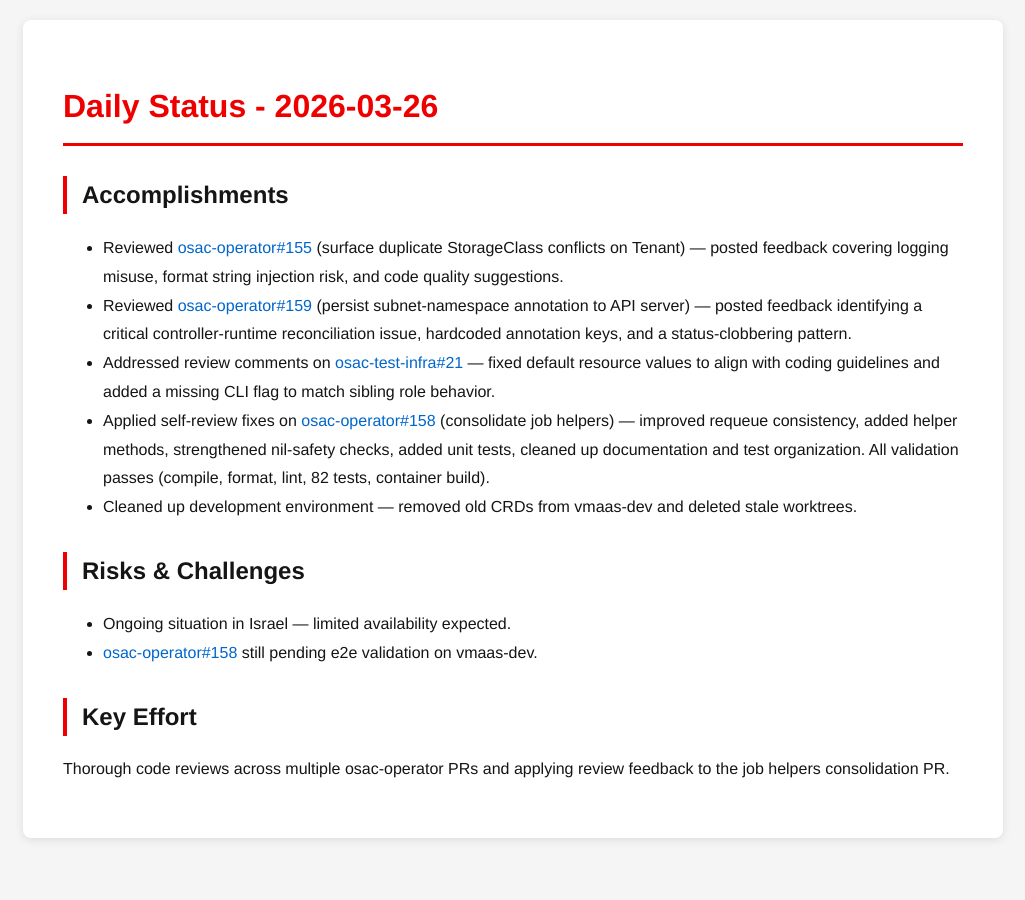
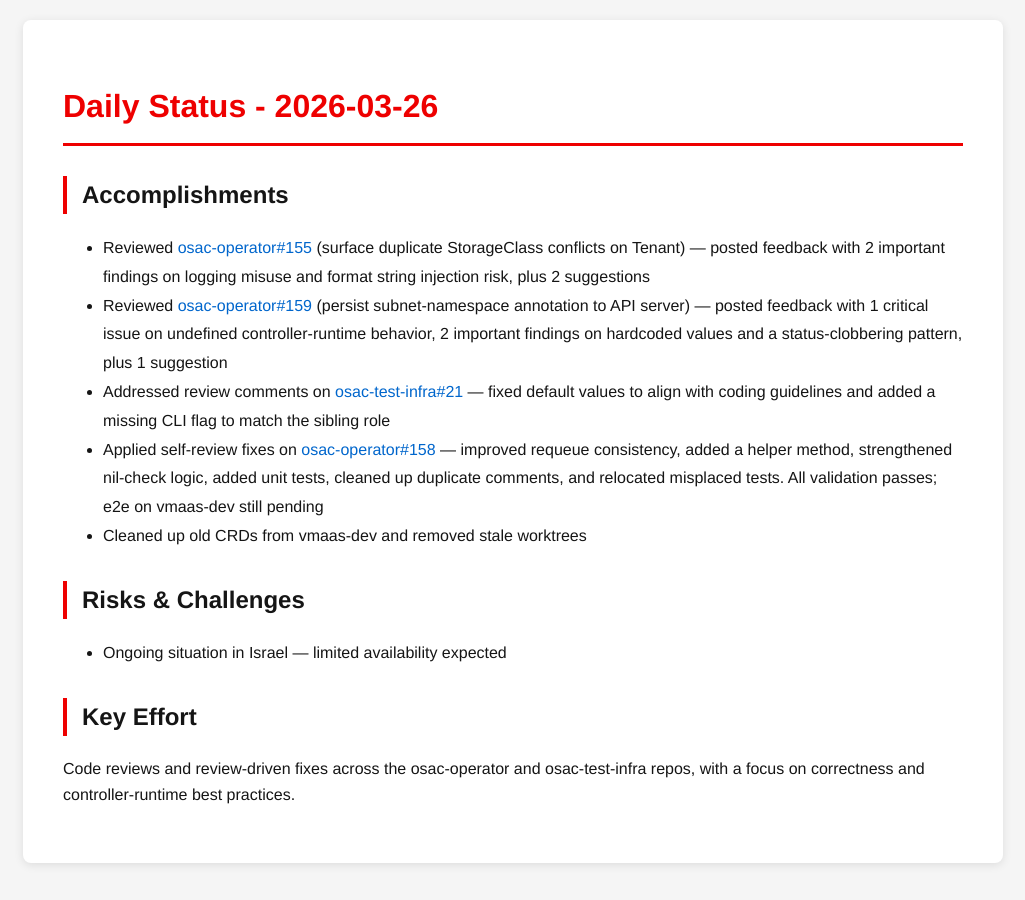
Before and after one commit to tzvatot/daily-status, a Jekyll site: the page built from 2026-03-26.md, in a window 1280 px wide. Shown: the whole page, without its empty margins (127-1152 px from the left). Built offline with Jekyll 4.4.1, drawn with Linux system fonts in a browser that asks for light colours.

Commit message:
Daily status update - 2026-03-26

```diff
--- a/2026-03-26.md
+++ b/2026-03-26.md
@@ -7,15 +7,14 @@ date: 2026-03-26
 # Daily Status - 2026-03-26
 
 ## Accomplishments
-- Reviewed [osac-operator#155](https://github.com/osac-project/osac-operator/pull/155) (surface duplicate StorageClass conflicts on Tenant) — posted feedback covering logging misuse, format string injection risk, and code quality suggestions.
-- Reviewed [osac-operator#159](https://github.com/osac-project/osac-operator/pull/159) (persist subnet-namespace annotation to API server) — posted feedback identifying a critical controller-runtime reconciliation issue, hardcoded annotation keys, and a status-clobbering pattern.
-- Addressed review comments on [osac-test-infra#21](https://github.com/osac-project/osac-test-infra/pull/21) — fixed default resource values to align with coding guidelines and added a missing CLI flag to match sibling role behavior.
-- Applied self-review fixes on [osac-operator#158](https://github.com/osac-project/osac-operator/pull/158) (consolidate job helpers) — improved requeue consistency, added helper methods, strengthened nil-safety checks, added unit tests, cleaned up documentation and test organization. All validation passes (compile, format, lint, 82 tests, container build).
-- Cleaned up development environment — removed old CRDs from vmaas-dev and deleted stale worktrees.
+- Reviewed [osac-operator#155](https://github.com/osac-project/osac-operator/pull/155) (surface duplicate StorageClass conflicts on Tenant) — posted feedback with 2 important findings on logging misuse and format string injection risk, plus 2 suggestions
+- Reviewed [osac-operator#159](https://github.com/osac-project/osac-operator/pull/159) (persist subnet-namespace annotation to API server) — posted feedback with 1 critical issue on undefined controller-runtime behavior, 2 important findings on hardcoded values and a status-clobbering pattern, plus 1 suggestion
+- Addressed review comments on [osac-test-infra#21](https://github.com/osac-project/osac-test-infra/pull/21) — fixed default values to align with coding guidelines and added a missing CLI flag to match the sibling role
+- Applied self-review fixes on [osac-operator#158](https://github.com/osac-project/osac-operator/pull/158) — improved requeue consistency, added a helper method, strengthened nil-check logic, added unit tests, cleaned up duplicate comments, and relocated misplaced tests. All validation passes; e2e on vmaas-dev still pending
+- Cleaned up old CRDs from vmaas-dev and removed stale worktrees
 
 ## Risks & Challenges
-- Ongoing situation in Israel — limited availability expected.
-- [osac-operator#158](https://github.com/osac-project/osac-operator/pull/158) still pending e2e validation on vmaas-dev.
+- Ongoing situation in Israel — limited availability expected
 
 ## Key Effort
-Thorough code reviews across multiple osac-operator PRs and applying review feedback to the job helpers consolidation PR.
+Code reviews and review-driven fixes across the osac-operator and osac-test-infra repos, with a focus on correctness and controller-runtime best practices.
```
